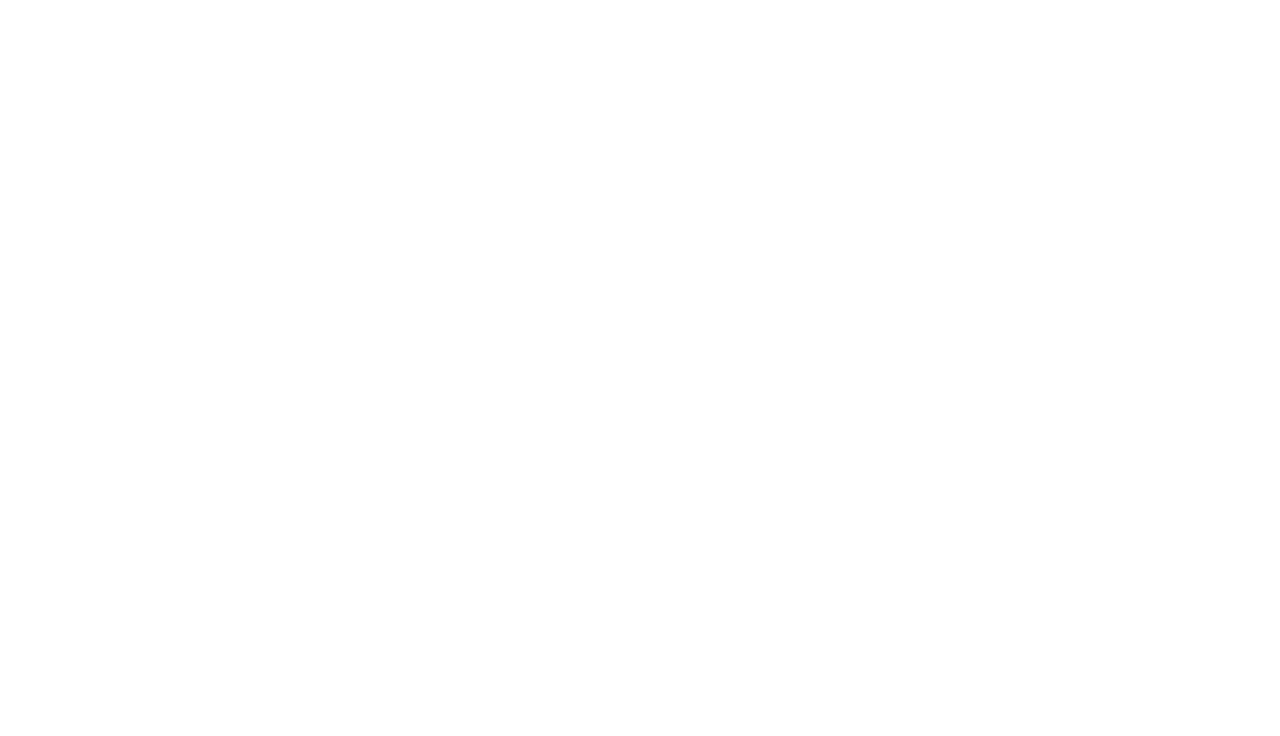
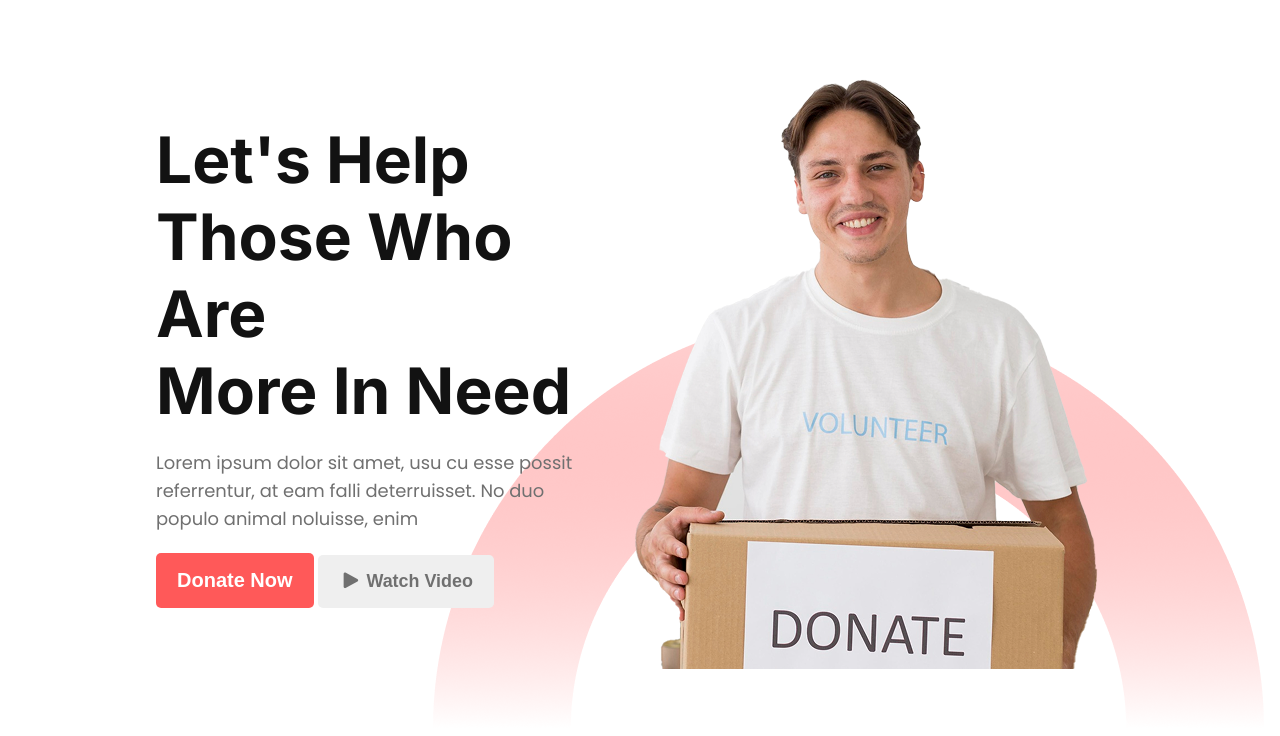
Before and after one commit to mdsalahuddin96/laughing-waffle, a plain HTML site: page index.html in a window 1280 px wide. Drawn offline with Linux system fonts and the light colour scheme.

Commit message:
header section design complete

```diff
--- a/index.html
+++ b/index.html
@@ -4,9 +4,22 @@
     <meta charset="UTF-8">
     <meta name="viewport" content="width=device-width, initial-scale=1.0">
     <title>Donate Today</title>
+    <link rel="stylesheet" href="https://cdnjs.cloudflare.com/ajax/libs/font-awesome/7.0.1/css/all.min.css" integrity="sha512-2SwdPD6INVrV/lHTZbO2nodKhrnDdJK9/kg2XD1r9uGqPo1cUbujc+IYdlYdEErWNu69gVcYgdxlmVmzTWnetw==" crossorigin="anonymous" referrerpolicy="no-referrer" />
     <link rel="stylesheet" href="style/styles.css">
 </head>
-<body>
-
+<body class="inter-font">
+    <header class="maxWidth">
+        <div class="banner">
+            <div class="banner-text-content">
+                <h3 class="banner-heading">Let's Help <br>Those Who Are<br> More In Need</h3>
+                <p class="text poppins-font">Lorem ipsum dolor sit amet, usu cu esse possit referrentur, at eam falli deterruisset. No duo populo animal noluisse, enim</p>
+                <button class="primary-btn">Donate Now</button>
+                <button class="video-btn"><i class="fa-solid fa-play"></i> Watch Video</button>
+            </div>
+            <div class="banner-img-container">
+                <img src="./images/Donate 1.png" alt="A man with a donate box">
+            </div>
+        </div>
+    </header>
 </body>
 </html>
--- a/style/styles.css
+++ b/style/styles.css
@@ -1,6 +1,10 @@
 @import url('https://fonts.googleapis.com/css2?family=Poppins:ital,wght@0,100;0,200;0,300;0,400;0,500;0,600;0,700;0,800;0,900;1,100;1,200;1,300;1,400;1,500;1,600;1,700;1,800;1,900&display=swap');
 @import url('https://fonts.googleapis.com/css2?family=Inter:ital,opsz,wght@0,14..32,100..900;1,14..32,100..900&display=swap');
-
+*{
+    margin: 0;
+    padding: 0;
+    box-sizing: border-box;
+}
 .poppins-font {
   font-family: "Poppins", sans-serif;
   font-style: normal;
@@ -9,3 +13,69 @@
   font-family: "Inter", sans-serif;
   font-optical-sizing: auto;
 }
+:root{
+    --inter:"Inter", sans-serif;
+}
+/* shared style */
+.maxWidth{
+    max-width: 1440px;
+    margin: 0 auto;
+}
+.primary-btn{
+    background-color: #ff5959;
+    border-radius: 5px;
+    color: #FFFFFF;
+    padding: 16px 21px;
+    border: none;
+    font-size: 1.25rem;
+    font-weight: 600;
+
+}
+/* main style */
+.banner{
+    background-color: #fafafa;
+    display: flex;
+    justify-content: center;
+    gap:43px;
+    background: url("../images/Ellipse\ 257.png");
+    background-repeat: no-repeat;
+    background-position:96.5% 100%;
+    /* align-items: center; */
+}
+.banner-text-content{
+    max-width: 524px;
+    margin: 121px 0px 121px 156px;
+}
+.banner-heading{
+    font-size: 4rem;
+    font-weight: bold;
+    color: #121212;
+    margin-bottom: 20px;
+}
+.text{
+    font-size: 1.12rem;
+    line-height: 28px;
+    color: #707070;
+    margin-bottom: 20px;
+}
+.video-btn{
+    border-radius: 5px;
+    color: #707070;
+    padding: 16px 21px;
+    border: none;
+    font-size: 1.12rem;
+    font-weight: 600;
+
+}
+.video-btn:hover{
+    background-color: #ff5959;
+    color: #FFFFFF;
+    transition: all 0.5s ease-out;
+}
+.banner-img-container{
+    margin-top: 66px;
+    margin-right: 170px;
+}
+.banner-img-container img{
+    vertical-align: middle;
+}
```
Also changed, not shown: images/Donate 1.png (added), images/Ellipse 257.png (added).
